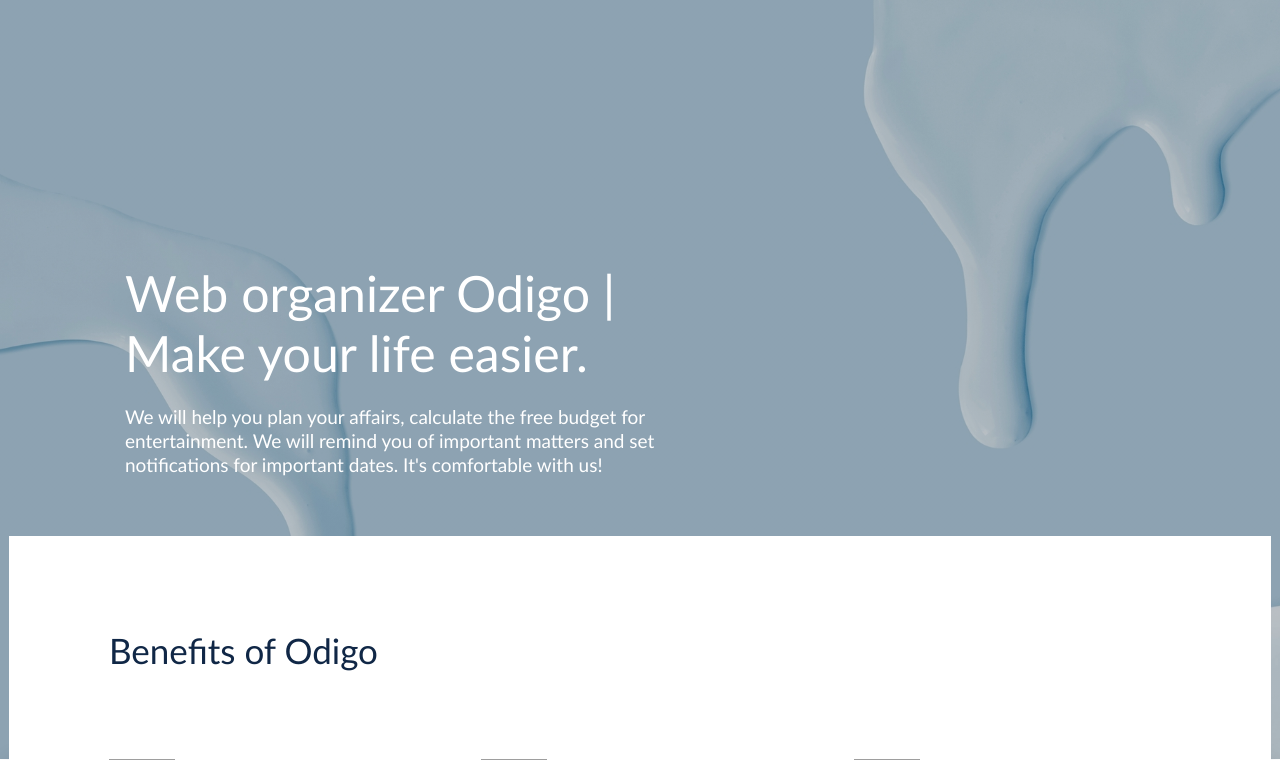
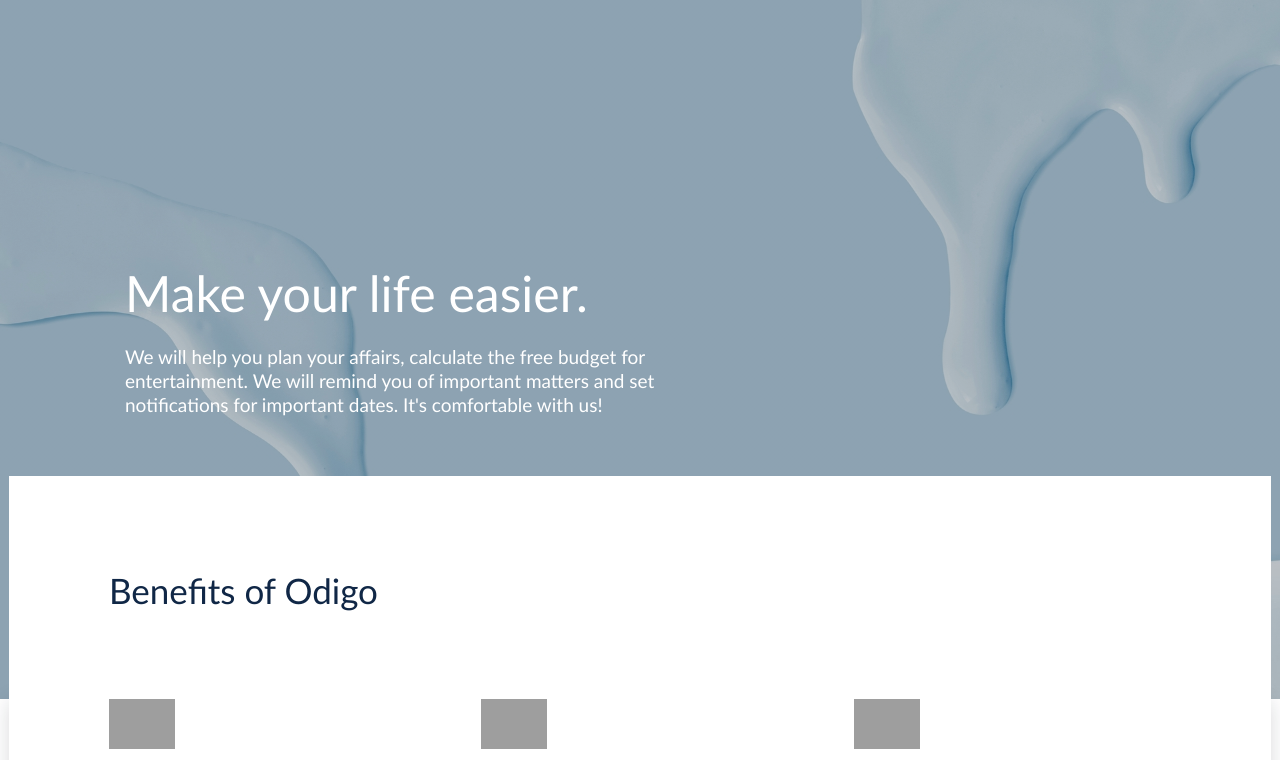
Before and after one commit to pavlent1yo/practice, a PHP site: page / in a window 1280 px wide. Shown: the part 107-867 px from the top of the page. Run offline with PHP 8.4, Linux system fonts and the light colour scheme; grey boxes are pictures that could not be loaded.

Commit message:
Update index.php

```diff
--- a/index.php
+++ b/index.php
@@ -3,7 +3,7 @@
         <section class="intro" id="head">
             <div class="wrapper">
                 <h1 class="intro__title">
-                    Web organizer Odigo | Make your life easier.
+                    Make your life easier.
                 </h1>
                 <p class="intro__subtitle">
                   We will help you plan your affairs, calculate the free budget for entertainment. We will remind you of important matters and set notifications for important dates. It's comfortable with us!
@@ -297,8 +297,8 @@
                 </div>
             </div>
         </section>
-
+        <a href="#" class="scrollup"><img id="rocket" src="/img/uparrow.png" alt=""></a>
     <?php require'footer.php' ?>
-
+    </main>
 </body>
 </html>
```
